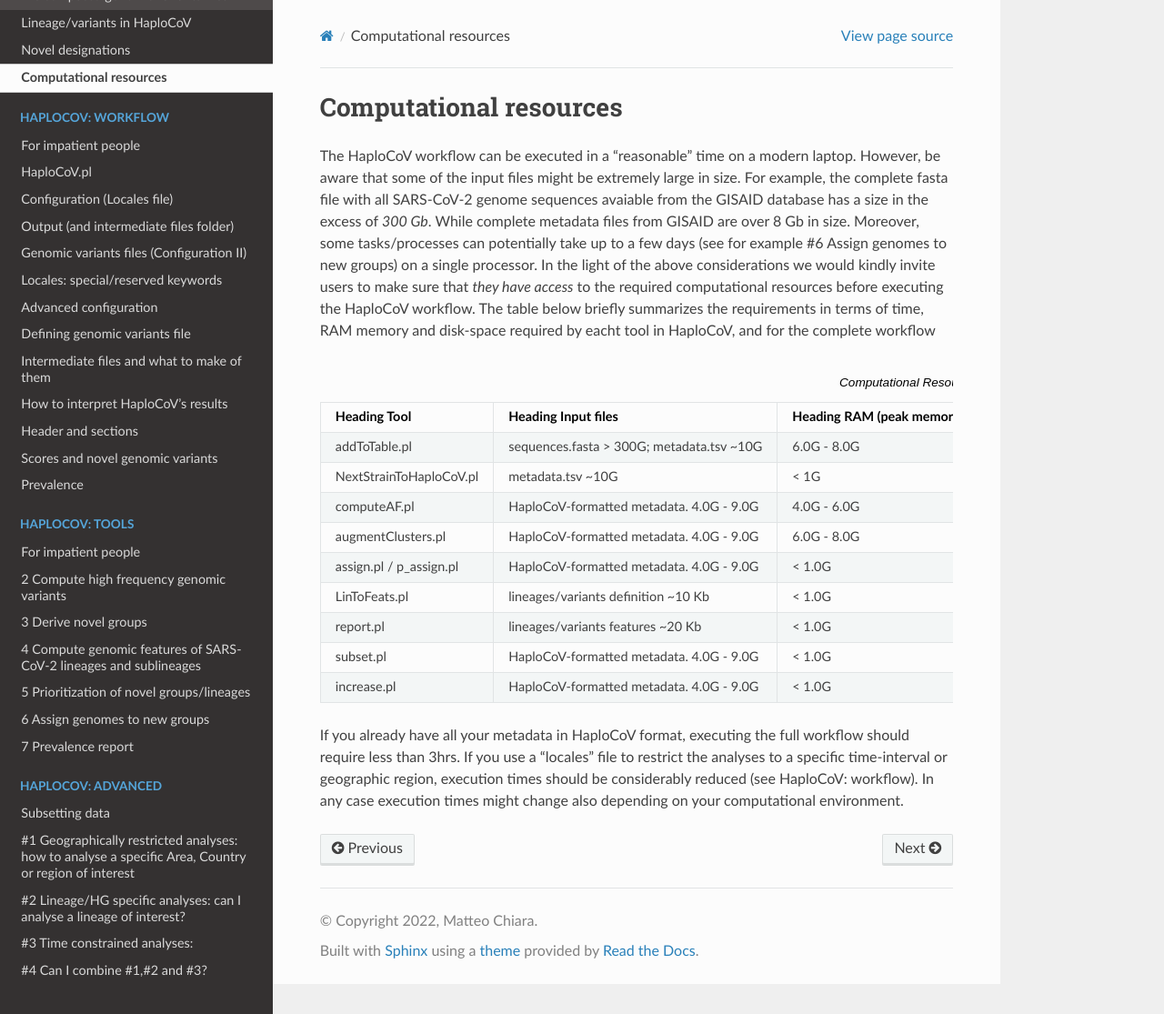
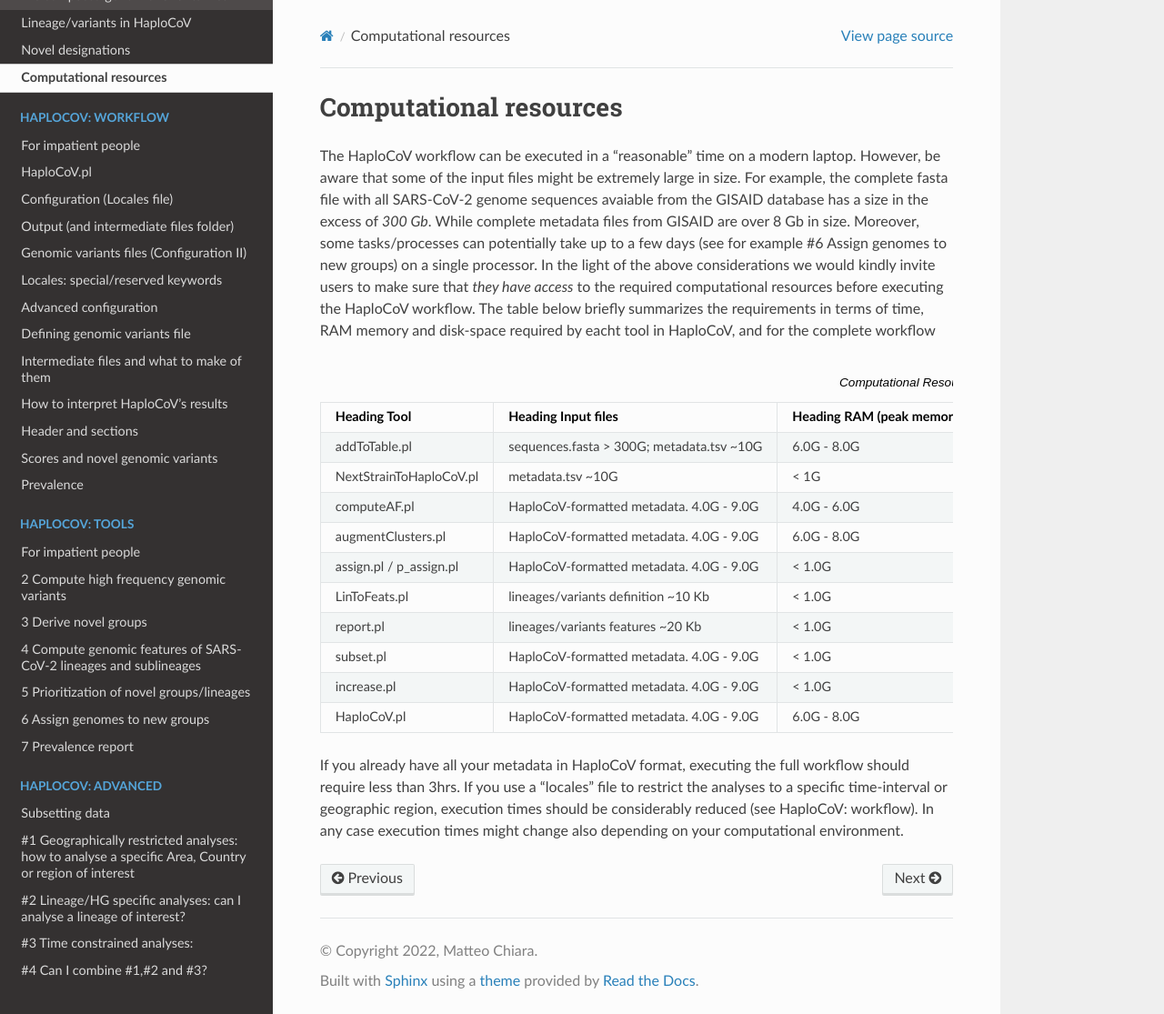
Before and after one commit to matteo14c/HaploCoV, a Sphinx documentation site: the page built from docs/source/etimes.rst, in a window 1280 px wide and 1115 px high. Shown: the whole window at 91% size. Built offline with Sphinx 7.4.7 and the Read the Docs theme 2.0.0, drawn with Linux system fonts in a browser that asks for light colours.

Commit message:
Update etimes.rst

```diff
--- a/docs/source/etimes.rst
+++ b/docs/source/etimes.rst
@@ -59,8 +59,11 @@ Moreover, some tasks/processes can potentially take up to a few days (see for ex
      - < 1.0G
      - 10-15 min
      - 10 M. Prevalence report
-
-
+   * - HaploCoV.pl
+     - HaploCoV-formatted metadata. 4.0G - 9.0G
+     - 6.0G - 8.0G
+     - 3 hours on full data
+     - 20 K. HaploCoV report
 
 If you already have all your metadata in HaploCoV format, executing the full workflow should require less than 3hrs.
 If you use a "locales" file to restrict the analyses to a specific time-interval or geographic region, execution times should be considerably reduced (see HaploCoV: workflow).
```
